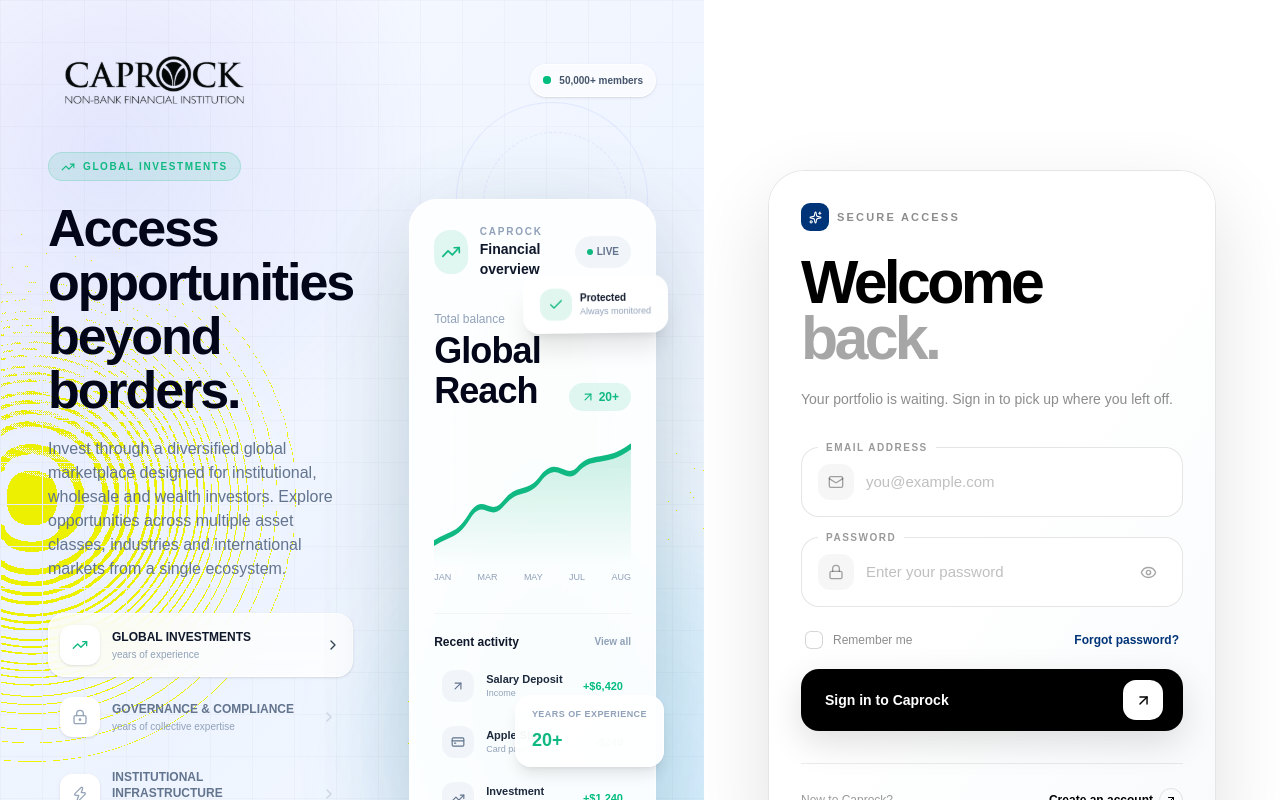
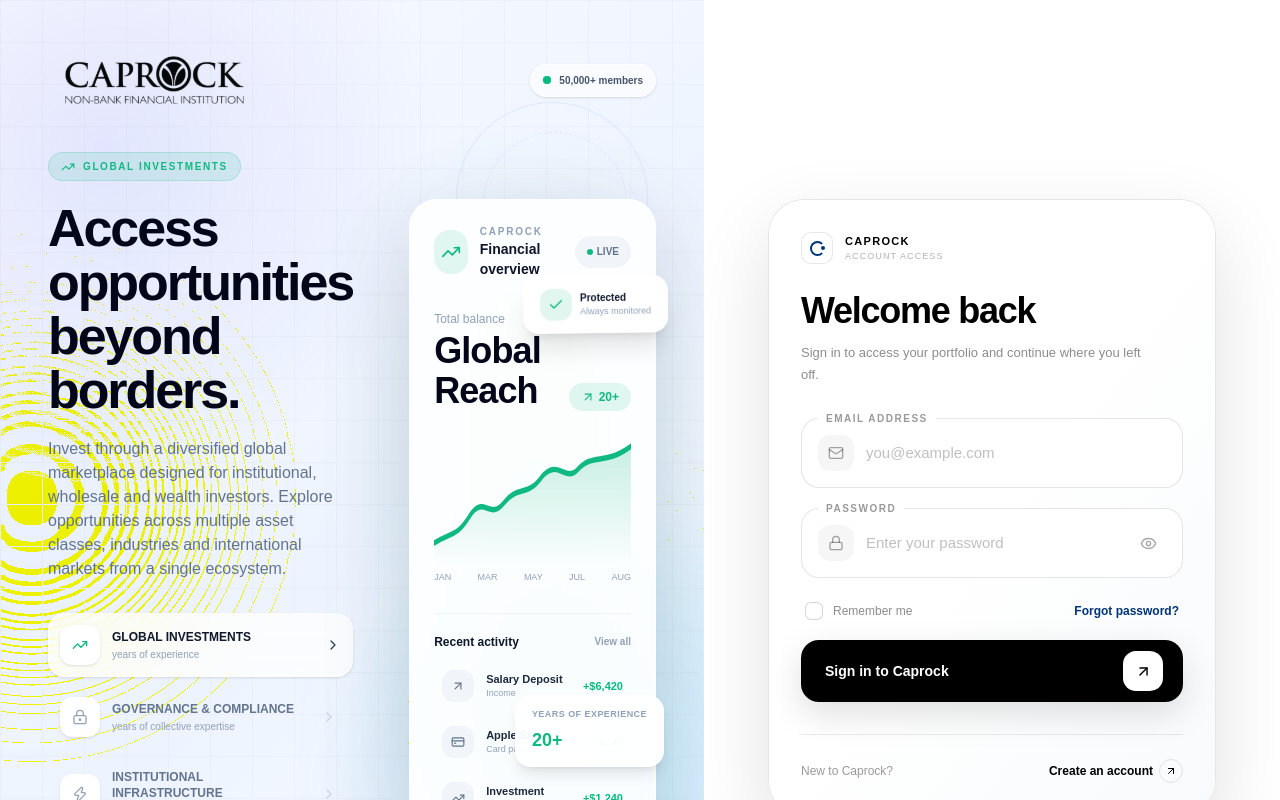
Before and after one commit to AnfasPervez2399/uplifting-caprock, a React (Vite) app: page /login in a window 1280 px wide. Shown: the top 800 px of the page. Built offline with nearby package versions, Linux system fonts and the light colour scheme.

Commit message:
updated fields

```diff
--- a/src/pages/Login.tsx
+++ b/src/pages/Login.tsx
@@ -111,23 +111,6 @@
               placeholder:text-black/25
             "
           />
-
-          {/* Focus indicator */}
-          <AnimatePresence>
-            {focused && (
-              <motion.span
-                initial={{ opacity: 0, scale: 0 }}
-                animate={{ opacity: 1, scale: 1 }}
-                exit={{ opacity: 0, scale: 0 }}
-                className="
-                  ml-2 h-2 w-2
-                  rounded-full
-                  bg-[#003478]
-                  shadow-[0_0_0_4px_rgba(0,52,120,0.08)]
-                "
-              />
-            )}
-          </AnimatePresence>
         </div>
       </div>
     </motion.div>
@@ -446,83 +429,106 @@
       className="w-full"
     >
       {/* Header */}
-      <div className="mb-9">
+      {/* -------------------------------------------------------------------------- */}
+      {/* Login intro                                                                */}
+      {/* -------------------------------------------------------------------------- */}
+
+      <div className="mb-8">
+        {/* Custom Caprock access mark */}
         <motion.div
-          initial={{
-            opacity: 0,
-            x: -8,
-          }}
-          animate={{
-            opacity: 1,
-            x: 0,
-          }}
-          transition={{
-            delay: 0.1,
-          }}
-          className="mb-6 flex items-center gap-2"
+          initial={{ opacity: 0, x: -6 }}
+          animate={{ opacity: 1, x: 0 }}
+          transition={{ duration: 0.45 }}
+          className="mb-7 flex items-center gap-3"
         >
-          <span
+          <div
             className="
-              flex h-7 w-7
+        relative flex h-8 w-8
         items-center justify-center
-              rounded-[9px]
-              bg-[#003478]
-              text-white
+        rounded-[10px]
+        border border-black/[0.09]
+        bg-white
       "
           >
-            <Sparkles className="h-[13px] w-[13px]" />
+            {/* C-shaped mark */}
+            <motion.div
+              initial={{ rotate: -25, opacity: 0 }}
+              animate={{ rotate: 0, opacity: 1 }}
+              transition={{
+                duration: 0.6,
+                ease: [0.22, 1, 0.36, 1],
+              }}
+              className="
+          relative h-[15px] w-[15px]
+          rounded-full
+          border-[2px]
+          border-[#003478]
+          border-r-transparent
+        "
+            />
+
+            {/* Entry point */}
+            <motion.span
+              initial={{ scale: 0 }}
+              animate={{ scale: 1 }}
+              transition={{
+                delay: 0.25,
+                duration: 0.3,
+              }}
+              className="
+          absolute right-[7px]
+          h-[4px] w-[4px]
+          rounded-full
+          bg-[#003478]
+        "
+            />
+          </div>
+
+          <div className="flex flex-col">
+            <span className="text-[11px] font-semibold tracking-[0.12em] text-black">
+              CAPROCK
             </span>
 
-          <span className="text-[11px] font-bold uppercase tracking-[0.2em] text-black/45">
-            Secure access
+            <span className="mt-[1px] text-[9px] font-medium tracking-[0.12em] text-black/30">
+              ACCOUNT ACCESS
             </span>
+          </div>
         </motion.div>
 
-        <motion.h1
-          initial={{
-            opacity: 0,
-            y: 12,
+        {/* Heading */}
+        <motion.div
+          initial={{ opacity: 0, y: 8 }}
+          animate={{ opacity: 1, y: 0 }}
+          transition={{
+            delay: 0.12,
+            duration: 0.45,
+            ease: [0.22, 1, 0.36, 1],
           }}
-          animate={{
-            opacity: 1,
-            y: 0,
-          }}
-          transition={{
-            delay: 0.15,
-            duration: 0.5,
-          }}
+        >
+          <h1
             className="
-            text-[clamp(2.5rem,5vw,3.8rem)]
+        text-[clamp(1.9rem,3vw,2.25rem)]
         font-semibold
-            leading-[0.92]
-            tracking-[-0.06em]
+        leading-[1.05]
+        tracking-[-0.035em]
         text-black
       "
           >
-          Welcome
-          <br />
-          <span className="text-black/35">back.</span>
-        </motion.h1>
+            Welcome back
+          </h1>
 
-        <motion.p
-          initial={{
-            opacity: 0,
-          }}
-          animate={{
-            opacity: 1,
-          }}
-          transition={{
-            delay: 0.3,
-          }}
+          <p
             className="
-            mt-5 max-w-[380px]
-            text-[14px]
-            leading-6
+        mt-3
+        max-w-[360px]
+        text-[13px]
+        leading-[1.7]
         text-black/45
       "
           >
-          Your portfolio is waiting. Sign in to pick up where you left off.
-        </motion.p>
+            Sign in to access your portfolio and continue where you left off.
+          </p>
+        </motion.div>
       </div>
 
       {/* Form */}
```
Lines whose indentation alone changed are shown as unchanged.
